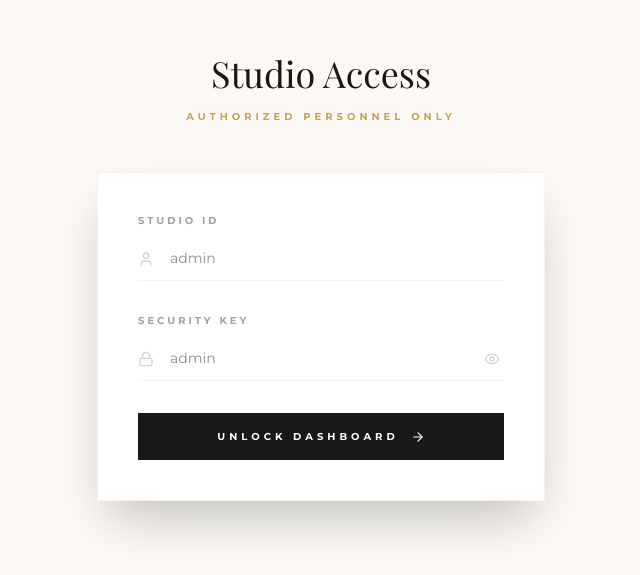
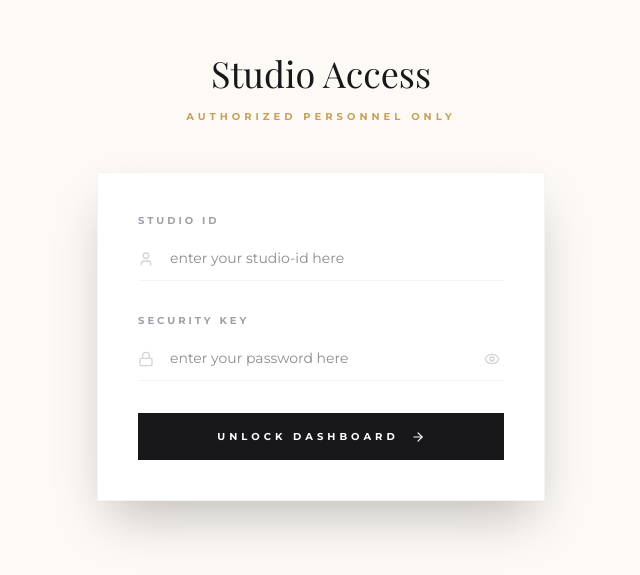
Before and after one commit to Manish9322/diptika-art-studio, a Next.js app: page /admin/login in a window 1280 px wide. Shown: the part 123-698 px from the top of the page, without its empty margins (319-959 px from the left). Built offline with nearby package versions, Linux system fonts and the light colour scheme; a web font is replaced by a local one.

Commit message:
Fix : Admin Login page's placeholders changed

```diff
--- a/app/components/admin/AdminLogin.tsx
+++ b/app/components/admin/AdminLogin.tsx
@@ -72,7 +72,7 @@ const AdminLogin: React.FC<AdminLoginProps> = ({ onLogin }) => {
                 type="text"
                 value={email}
                 onChange={(e) => setEmail(e.target.value)}
-                placeholder="admin"
+                placeholder="enter your studio-id here"
                 className="w-full pl-8 py-3 bg-transparent border-b border-zinc-100 text-sm focus:outline-none focus:border-champagne transition-colors"
                 required
               />
@@ -87,7 +87,7 @@ const AdminLogin: React.FC<AdminLoginProps> = ({ onLogin }) => {
                 type={showPassword ? 'text' : 'password'}
                 value={password}
                 onChange={(e) => setPassword(e.target.value)}
-                placeholder="admin"
+                placeholder="enter your password here"
                 className="w-full pl-8 pr-10 py-3 bg-transparent border-b border-zinc-100 text-sm focus:outline-none focus:border-champagne transition-colors"
                 required
               />
```
